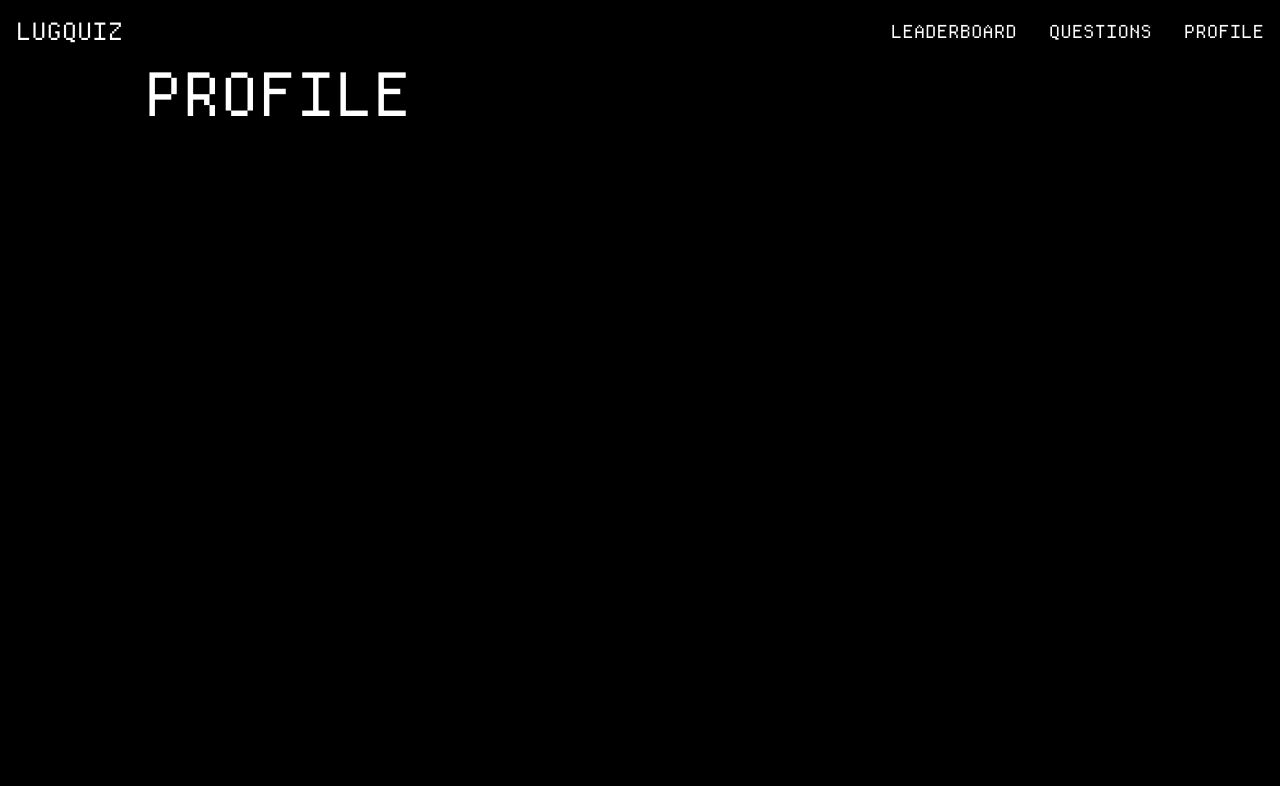
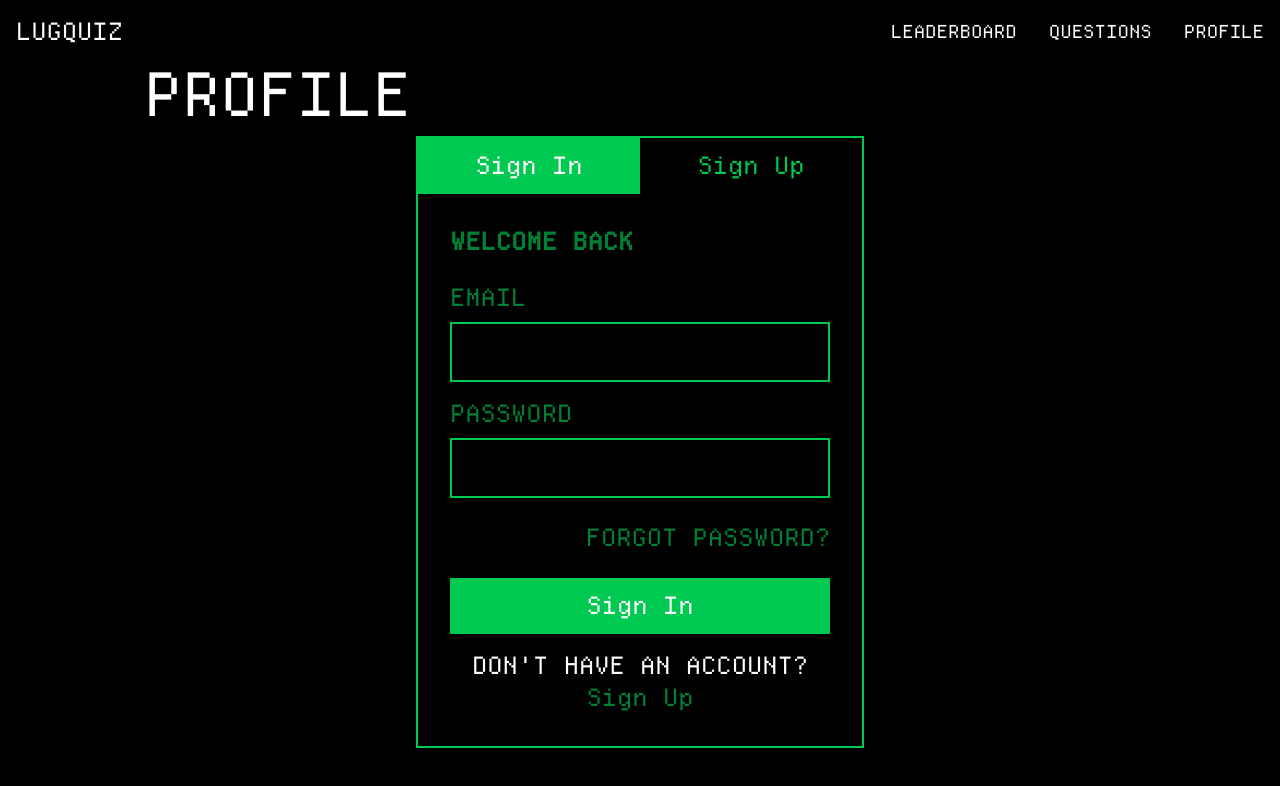
Before and after one commit to ppmpreetham/lug-quiz, a React (Vite) app: page /profile in a window 1280 px wide. Shown: the top 786 px of the page. Built offline with nearby package versions, Linux system fonts and the light colour scheme; no server answers.

Commit message:
login and signup page

```diff
--- a/src/components/Profile.tsx
+++ b/src/components/Profile.tsx
@@ -1,6 +1,7 @@
 import { useState } from "react";
 import axios from "axios";
 import { useEffect } from "react";
+import SignInSignUp from "./SignInSignUp";
 
 const Profile = () => {
   const [profileData, setProfileData] = useState(null);
@@ -29,9 +30,10 @@ const Profile = () => {
     fetchData("instagram");
   }, []);
   return (
-    <div className="text-white px-36 text-6xl">
+    <div className="text-white px-3 lg:px-36 text-6xl flex flex-col gap-3">
       <h2>PROFILE</h2>
-      {profileData && (
+      <SignInSignUp />
+      {/* {profileData && (
         <>
           <h4 className="text-4xl">{profileData.user.full_name}</h4>
           <h4 className="text-xl">{profileData.user.biography}</h4>
@@ -39,7 +41,7 @@ const Profile = () => {
           <h4 className="text-2xl">Rank:{}</h4>
           <h4 className="text-2xl">Points:{}</h4>
         </>
-      )}
+      )} */}
     </div>
   );
 };
--- /dev/null
+++ b/src/components/SignInSignUp.tsx
@@ -0,0 +1,245 @@
+import React, { useState } from "react";
+
+interface SignInFormData {
+  email: string;
+  password: string;
+}
+
+interface SignUpFormData {
+  email: string;
+  password: string;
+  confirmPassword: string;
+  registrationNo: string;
+  instagramHandle?: string;
+}
+
+const SignInSignUp: React.FC = () => {
+  const [isSignIn, setIsSignIn] = useState<boolean>(true);
+  const [signInData, setSignInData] = useState<SignInFormData>({
+    email: "",
+    password: "",
+  });
+  const [signUpData, setSignUpData] = useState<SignUpFormData>({
+    email: "",
+    password: "",
+    confirmPassword: "",
+    registrationNo: "",
+    instagramHandle: "",
+  });
+
+  const handleToggle = (): void => {
+    setIsSignIn(!isSignIn);
+  };
+
+  const handleSignInChange = (e: React.ChangeEvent<HTMLInputElement>): void => {
+    const { name, value } = e.target;
+    setSignInData((prev) => ({
+      ...prev,
+      [name]: value,
+    }));
+  };
+
+  const handleSignUpChange = (e: React.ChangeEvent<HTMLInputElement>): void => {
+    const { name, value } = e.target;
+    setSignUpData((prev) => ({
+      ...prev,
+      [name]: value,
+    }));
+  };
+
+  const handleSignInSubmit = (e: React.FormEvent): void => {
+    e.preventDefault();
+    console.log("Sign In:", signInData);
+    // sign-in
+  };
+
+  const handleSignUpSubmit = (e: React.FormEvent): void => {
+    e.preventDefault();
+    console.log("Sign Up:", signUpData);
+    // sign-up
+  };
+
+  return (
+    <div className="flex justify-center min-h-screen text-2xl w-full items-start uppercase">
+      <div className="w-full max-w-md bg-black border-2 border-green-500">
+        <div className="flex">
+          <button
+            className={`w-1/2 py-3 text-center ${
+              isSignIn
+                ? "bg-green-500 text-white border-green-500"
+                : "bg-black text-green-500 hover:cursor-pointer"
+            }`}
+            onClick={() => setIsSignIn(true)}
+          >
+            Sign In
+          </button>
+          <button
+            className={`w-1/2 py-3 text-center ${
+              !isSignIn
+                ? "bg-green-500 text-white "
+                : "bg-black text-green-500 hover:cursor-pointer"
+            }`}
+            onClick={() => setIsSignIn(false)}
+          >
+            Sign Up
+          </button>
+        </div>
+
+        <div className="p-8 text-2xl">
+          {isSignIn ? (
+            <>
+              <h2 className="text-2xl font-bold text-green-700 mb-6">
+                Welcome Back
+              </h2>
+              <form onSubmit={handleSignInSubmit}>
+                <div className="mb-4">
+                  <label className="block text-green-700 mb-2">Email</label>
+                  <input
+                    type="email"
+                    name="email"
+                    value={signInData.email}
+                    onChange={handleSignInChange}
+                    className="w-full p-3 border-2 border-green-500 focus:border-green-700 focus:outline-none bg-black text-white"
+                    required
+                  />
+                </div>
+
+                <div className="mb-6">
+                  <label className="block text-green-700 mb-2">Password</label>
+                  <input
+                    type="password"
+                    name="password"
+                    value={signInData.password}
+                    onChange={handleSignInChange}
+                    className="w-full p-3 border-2 border-green-500 focus:border-green-700 focus:outline-none bg-black text-white"
+                    required
+                  />
+                </div>
+
+                <div className="flex justify-end mb-6">
+                  <a href="#" className="text-green-700 hover:text-green-800">
+                    Forgot password?
+                  </a>
+                </div>
+
+                <button
+                  type="submit"
+                  className="w-full bg-green-500 text-white p-3 hover:bg-green-700 hover:cursor-pointer"
+                >
+                  Sign In
+                </button>
+
+                <div className="text-center mt-4">
+                  <p>
+                    Don't have an account?{" "}
+                    <button
+                      type="button"
+                      onClick={handleToggle}
+                      className="text-green-700 hover:text-green-800"
+                    >
+                      Sign Up
+                    </button>
+                  </p>
+                </div>
+              </form>
+            </>
+          ) : (
+            <>
+              <h2 className="font-bold text-green-700 mb-6">Create Account</h2>
+              <form onSubmit={handleSignUpSubmit}>
+                <div className="mb-4">
+                  <label className="block text-green-700 mb-2">Email</label>
+                  <input
+                    type="email"
+                    name="email"
+                    value={signUpData.email}
+                    onChange={handleSignUpChange}
+                    className="w-full p-3 border-2 border-green-500 focus:border-green-700 focus:outline-none"
+                    required
+                  />
+                </div>
+
+                <div className="mb-4">
+                  <label className="block text-green-700 mb-2">
+                    Registration Number
+                  </label>
+                  <input
+                    type="text"
+                    name="registrationNo"
+                    value={signUpData.registrationNo}
+                    onChange={handleSignUpChange}
+                    className="w-full p-3 border-2 border-green-500 focus:border-green-700 focus:outline-none"
+                    required
+                  />
+                </div>
+
+                <div className="mb-4">
+                  <label className="block text-green-700 mb-2">Password</label>
+                  <input
+                    type="password"
+                    name="password"
+                    value={signUpData.password}
+                    onChange={handleSignUpChange}
+                    className="w-full p-3 border-2 border-green-500 focus:border-green-700 focus:outline-none"
+                    required
+                  />
+                </div>
+
+                <div className="mb-4">
+                  <label className="block text-green-700 mb-2">
+                    Confirm Password
+                  </label>
+                  <input
+                    type="password"
+                    name="confirmPassword"
+                    value={signUpData.confirmPassword}
+                    onChange={handleSignUpChange}
+                    className="w-full p-3 border-2 border-green-500 focus:border-green-700 focus:outline-none"
+                    required
+                  />
+                </div>
+
+                <div className="mb-6">
+                  <label className="block text-green-700 mb-2">
+                    Instagram Handle{" "}
+                    <span className="text-green-500 text-lg">(Optional)</span>
+                  </label>
+                  <input
+                    type="text"
+                    name="instagramHandle"
+                    value={signUpData.instagramHandle}
+                    onChange={handleSignUpChange}
+                    className="w-full p-3 border-2 border-green-500 focus:border-green-700 focus:outline-none"
+                    placeholder="@yourusername"
+                  />
+                </div>
+
+                <button
+                  type="submit"
+                  className="w-full bg-green-500 text-white p-3 hover:bg-green-700 hover:cursor-pointer"
+                >
+                  Sign Up
+                </button>
+
+                <div className="text-center mt-4">
+                  <p>
+                    Already have an account?{" "}
+                    <button
+                      type="button"
+                      onClick={handleToggle}
+                      className="text-green-700 hover:text-green-500 hover:underline hover:cursor-pointer"
+                    >
+                      Sign In
+                    </button>
+                  </p>
+                </div>
+              </form>
+            </>
+          )}
+        </div>
+      </div>
+    </div>
+  );
+};
+
+export default SignInSignUp;
```
